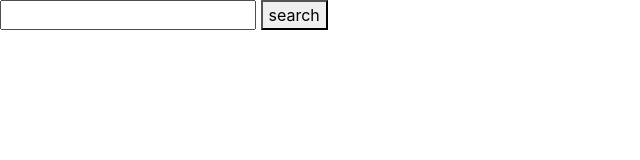
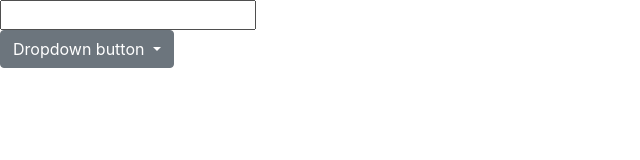
Before and after one commit to BertoPolo/M3-D7, a plain HTML site: page letsgoo.html in a window 1280 px wide. Shown: the whole page, without its empty margins (0-640 px from the left). Drawn offline with nearby package versions, Linux system fonts and the light colour scheme.

Commit message:
Update letsgoo.html

```diff
--- a/letsgoo.html
+++ b/letsgoo.html
@@ -20,7 +20,22 @@
   </head>
   <body>
     <input type="text" name="" id="searcher" />
-    <button onclick="">search</button>
+    <div class="dropdown">
+      <button
+        class="btn btn-secondary dropdown-toggle"
+        type="button"
+        id="dropdownMenuButton"
+        data-toggle="dropdown"
+        aria-expanded="false"
+      >
+        Dropdown button
+      </button>
+      <div class="dropdown-menu" aria-labelledby="dropdownMenuButton">
+        <a class="dropdown-item" href="#">email</a>
+        <a class="dropdown-item" href="#">Username</a>
+        <a class="dropdown-item" href="#">Name</a>
+      </div>
+    </div>
 
     <script>
       /*   try{
```
